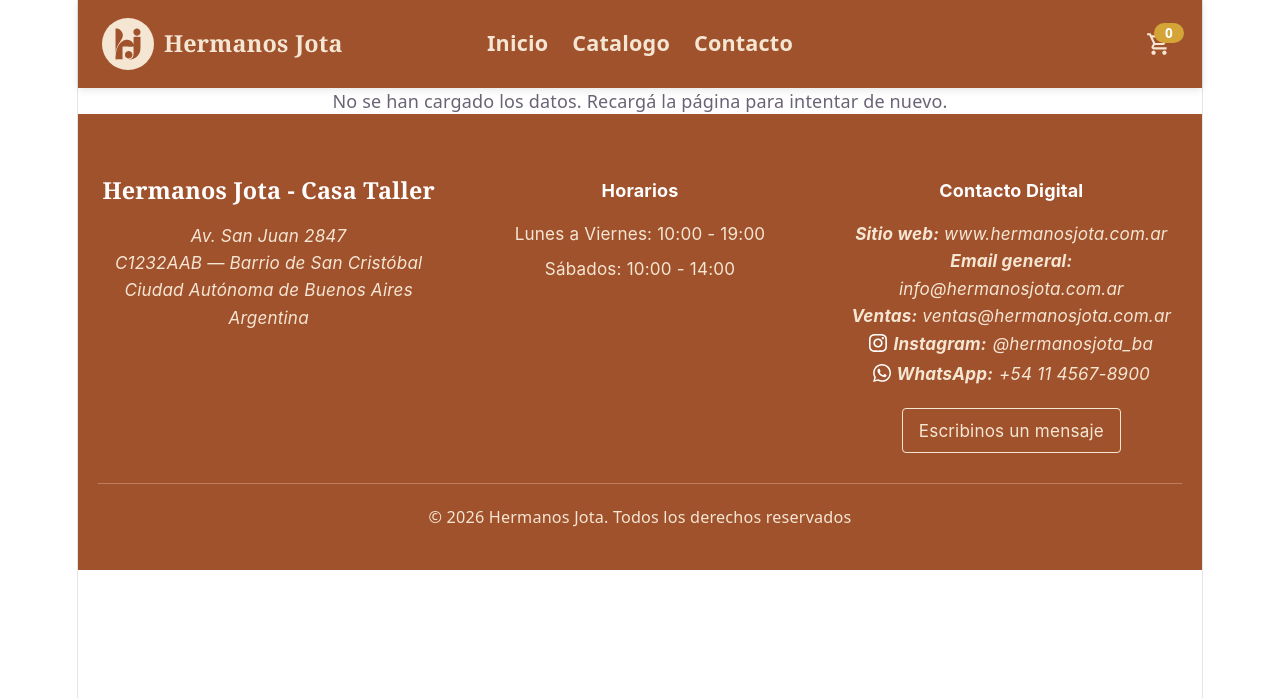
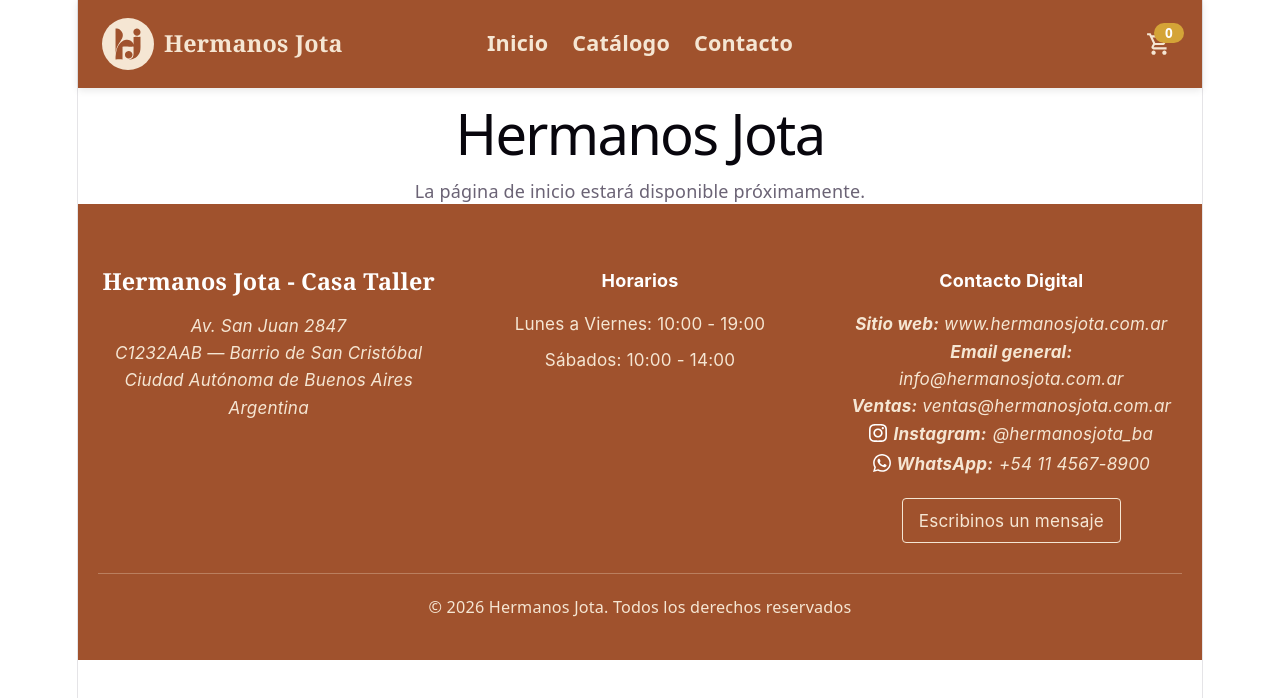
Before and after one commit to Sakarrex/ITBA_entrega_2, a React app in the folder frontend/: page / in a window 1280 px wide. Shown: the top 698 px of the page. Built offline with nearby package versions, Linux system fonts and the light colour scheme; no server answers; the HTML template or start-up script is replaced by a standard one.

Commit message:
feat: añadido react router y paginas placeholder

```diff
--- a/frontend/package.json
+++ b/frontend/package.json
@@ -11,7 +11,8 @@
   },
   "dependencies": {
     "react": "^19.2.8",
-    "react-dom": "^19.2.8"
+    "react-dom": "^19.2.8",
+    "react-router-dom": "^7.18.4"
   },
   "devDependencies": {
     "@eslint/js": "^10.0.1",
--- a/frontend/src/App.jsx
+++ b/frontend/src/App.jsx
@@ -1,16 +1,38 @@
 import { useEffect, useState } from 'react';
+import { BrowserRouter, Route, Routes, Outlet } from 'react-router-dom';
 import Navbar from './components/Navbar.jsx';
-import ProductList from './components/ProductList.jsx';
-import ProductDetail from './components/ProductDetail.jsx';
 import Footer from './components/Footer.jsx';
+import CartPage from './pages/cart-page.jsx';
+import ContactPage from './pages/contact-page.jsx';
+import HomePage from './pages/home-page.jsx';
+import ProductDetailPage from './pages/product-detail-page.jsx';
+import ProductsPage from './pages/products-page.jsx';
 import { obtenerProductos } from './services/productos.js';
+
+function AppLayout({ productos, cargando, error, carrito, agregarAlCarrito }) {
+  const cantidadCarrito = carrito.reduce(
+    (total, item) => total + item.cantidad,
+    0
+  );
+
+  return (
+    <>
+      <Navbar cantidadCarrito={cantidadCarrito} />
+      <main>
+        <Outlet
+          context={{ productos, cargando, error, carrito, agregarAlCarrito }}
+        />
+      </main>
+      <Footer />
+    </>
+  );
+}
 
 function App() {
   const [productos, setProductos] = useState([]);
   const [cargando, setCargando] = useState(true);
   const [error, setError] = useState(null);
   const [carrito, setCarrito] = useState([]);
-  const [productoSeleccionado, setProductoSeleccionado] = useState(null);
 
   useEffect(() => {
     async function cargarProductos() {
@@ -31,54 +53,41 @@ function App() {
   }, []);
 
   function agregarAlCarrito(producto) {
-    const existe = carrito.find((item) => item.id === producto.id);
+    setCarrito((carritoActual) => {
+      const existe = carritoActual.find((item) => item.id === producto.id);
 
-    if (existe) {
-      setCarrito(
-        carrito.map((item) =>
+      if (existe) {
+        return carritoActual.map((item) =>
           item.id === producto.id
             ? { ...item, cantidad: item.cantidad + 1 }
             : item
-        )
-      );
-      return;
-    }
+        );
+      }
 
-    setCarrito([...carrito, { ...producto, cantidad: 1 }]);
+      return [...carritoActual, { ...producto, cantidad: 1 }];
+    });
   }
 
-  let cantidadCarrito = 0;
-  for (const item of carrito) {
-    cantidadCarrito += item.cantidad;
-  }
+  const layoutProps = {
+    productos,
+    cargando,
+    error,
+    carrito,
+    agregarAlCarrito,
+  };
 
   return (
-    <>
-      <Navbar cantidadCarrito={cantidadCarrito} />
-
-      <main>
-        {cargando && <p className="estado-carga">Cargando productos…</p>}
-
-        {error && <p className="estado-error">{error}</p>}
-
-        {!cargando &&
-          !error &&
-          (productoSeleccionado ? (
-            <ProductDetail
-              producto={productoSeleccionado}
-              onVolver={() => setProductoSeleccionado(null)}
-              onAgregar={agregarAlCarrito}
-            />
-          ) : (
-            <ProductList
-              productos={productos}
-              onSeleccionar={setProductoSeleccionado}
-              onAgregar={agregarAlCarrito}
-            />
-          ))}
-      </main>
-      <Footer />
-    </>
+    <BrowserRouter>
+      <Routes>
+        <Route element={<AppLayout {...layoutProps} />}>
+          <Route index element={<HomePage />} />
+          <Route path="productos" element={<ProductsPage />} />
+          <Route path="productos/:productoId" element={<ProductDetailPage />} />
+          <Route path="carrito" element={<CartPage />} />
+          <Route path="contacto" element={<ContactPage />} />
+        </Route>
+      </Routes>
+    </BrowserRouter>
   );
 }
 
--- a/frontend/src/components/Footer.jsx
+++ b/frontend/src/components/Footer.jsx
@@ -1,3 +1,4 @@
+import { Link } from 'react-router-dom';
 import instagramIcon from '../assets/icons/instagram.svg';
 import whatsappIcon from '../assets/icons/whatsapp.svg';
 import './Footer.css';
@@ -65,9 +66,9 @@ export default function Footer() {
             </p>
           </address>
           <p>
-            <a className="footer-link" href="contacto.html">
+            <Link className="footer-link" to="/contacto">
               Escribinos un mensaje
-            </a>
+            </Link>
           </p>
         </section>
       </div>
--- a/frontend/src/components/Navbar.jsx
+++ b/frontend/src/components/Navbar.jsx
@@ -1,4 +1,5 @@
 import { useState } from 'react';
+import { Link } from 'react-router-dom';
 import menuIcon from '../assets/icons/menu.svg';
 import shoppingCartIcon from '../assets/icons/shopping_cart.svg';
 import './Navbar.css';
@@ -21,22 +22,22 @@ function Navbar({ cantidadCarrito }) {
             <img src={menuIcon} alt="" width="24" height="24" />
           </button>
 
-          <a className="nav-logo" href="index.html">
+          <Link className="nav-logo" to="/">
             <img src="/assets/img/logo.svg" alt="" width="44" height="44" />
             <span className="nav-logo-text">Hermanos Jota</span>
-          </a>
+          </Link>
 
           <div className="nav-actions">
-            <a
+            <Link
               className="nav-cart"
-              href="carrito.html"
+              to="/carrito"
               aria-label="Ver carrito de compras"
             >
               <img src={shoppingCartIcon} alt="" width="24" height="24" />
               <span className="nav-cart-count" id="cart-count">
                 {cantidadCarrito}
               </span>
-            </a>
+            </Link>
           </div>
 
           <ul
@@ -44,13 +45,19 @@ function Navbar({ cantidadCarrito }) {
             id="nav-menu"
           >
             <li>
-              <a href="index.html">Inicio</a>
+              <Link to="/" onClick={() => setMenuAbierto(false)}>
+                Inicio
+              </Link>
             </li>
             <li>
-              <a href="productos.html">Catalogo</a>
+              <Link to="/productos" onClick={() => setMenuAbierto(false)}>
+                Catálogo
+              </Link>
             </li>
             <li>
-              <a href="contacto.html">Contacto</a>
+              <Link to="/contacto" onClick={() => setMenuAbierto(false)}>
+                Contacto
+              </Link>
             </li>
           </ul>
         </nav>
--- /dev/null
+++ b/frontend/src/pages/cart-page.jsx
@@ -0,0 +1,16 @@
+import { useOutletContext } from 'react-router-dom';
+
+export default function CartPage() {
+  const { carrito } = useOutletContext();
+  const cantidadProductos = carrito.reduce(
+    (total, item) => total + item.cantidad,
+    0
+  );
+
+  return (
+    <section>
+      <h1>Carrito</h1>
+      <p>Página en construcción. Productos agregados: {cantidadProductos}.</p>
+    </section>
+  );
+}
--- /dev/null
+++ b/frontend/src/pages/contact-page.jsx
@@ -0,0 +1,8 @@
+export default function ContactPage() {
+  return (
+    <section>
+      <h1>Contacto</h1>
+      <p>La página de contacto estará disponible próximamente.</p>
+    </section>
+  );
+}
--- /dev/null
+++ b/frontend/src/pages/home-page.jsx
@@ -0,0 +1,8 @@
+export default function HomePage() {
+  return (
+    <section>
+      <h1>Hermanos Jota</h1>
+      <p>La página de inicio estará disponible próximamente.</p>
+    </section>
+  );
+}
--- /dev/null
+++ b/frontend/src/pages/product-detail-page.jsx
@@ -0,0 +1,40 @@
+import {
+  Link,
+  useNavigate,
+  useOutletContext,
+  useParams,
+} from 'react-router-dom';
+import ProductDetail from '../components/ProductDetail.jsx';
+
+export default function ProductDetailPage() {
+  const { productoId } = useParams();
+  const { productos, cargando, error, agregarAlCarrito } = useOutletContext();
+  const navigate = useNavigate();
+
+  if (cargando) {
+    return <p className="estado-carga">Cargando productos…</p>;
+  }
+
+  if (error) {
+    return <p className="estado-error">{error}</p>;
+  }
+
+  const producto = productos.find((item) => String(item.id) === productoId);
+
+  if (!producto) {
+    return (
+      <section>
+        <h1>Producto no encontrado</h1>
+        <Link to="/productos">Volver al catálogo</Link>
+      </section>
+    );
+  }
+
+  return (
+    <ProductDetail
+      producto={producto}
+      onVolver={() => navigate('/productos')}
+      onAgregar={agregarAlCarrito}
+    />
+  );
+}
--- /dev/null
+++ b/frontend/src/pages/products-page.jsx
@@ -0,0 +1,26 @@
+import { useNavigate, useOutletContext } from 'react-router-dom';
+import ProductList from '../components/ProductList.jsx';
+
+export default function ProductsPage() {
+  const { productos, cargando, error, agregarAlCarrito } = useOutletContext();
+  const navigate = useNavigate();
+
+  if (cargando) {
+    return <p className="estado-carga">Cargando productos…</p>;
+  }
+
+  if (error) {
+    return <p className="estado-error">{error}</p>;
+  }
+
+  return (
+    <section>
+      <h1>Catálogo de productos</h1>
+      <ProductList
+        productos={productos}
+        onSeleccionar={(producto) => navigate(`/productos/${producto.id}`)}
+        onAgregar={agregarAlCarrito}
+      />
+    </section>
+  );
+}
```
Also changed, not shown: frontend/src/components/Navbar.css (+7 -3 lines), 1 other file (tests, documents, lock files or other folders).
